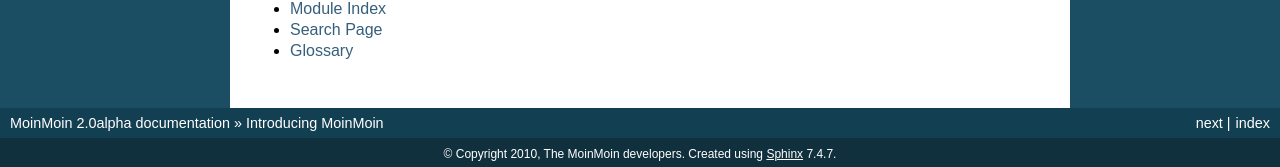
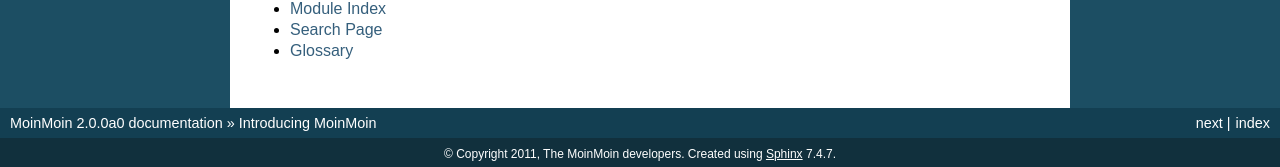
Before and after one commit to mirror/moin-2.0, a Sphinx documentation site: the page built from docs/index.rst, in a window 1280 px wide and 900 px high, scrolled down 1550 px. Shown: the part 730-897 px from the top of the window. Built offline with Sphinx 7.4.7, drawn with Linux system fonts in a browser that asks for light colours; pages that are not in the unit, such as notebooks, are missing from menus; some of the changed lines change nothing that is shown; some of the changed text lies outside the part shown.

Commit message:
sphinx conf: import version from MoinMoin, update year

```diff
--- a/docs/conf.py
+++ b/docs/conf.py
@@ -44,16 +44,17 @@
 
 # General information about the project.
 project = u'MoinMoin'
-copyright = u'2010, The MoinMoin developers'
+copyright = u'2011, The MoinMoin developers'
 
 # The version info for the project you're documenting, acts as replacement for
 # |version| and |release|, also used in various other places throughout the
 # built documents.
 #
+from MoinMoin import version as moin_version
 # The short X.Y version.
-version = '2.0'
+version = '%d.%d' % moin_version[:2]
 # The full version, including alpha/beta/rc tags.
-release = '2.0alpha'
+release = str(moin_version)
 
 # The language for content autogenerated by Sphinx. Refer to documentation
 # for a list of supported languages.
```
